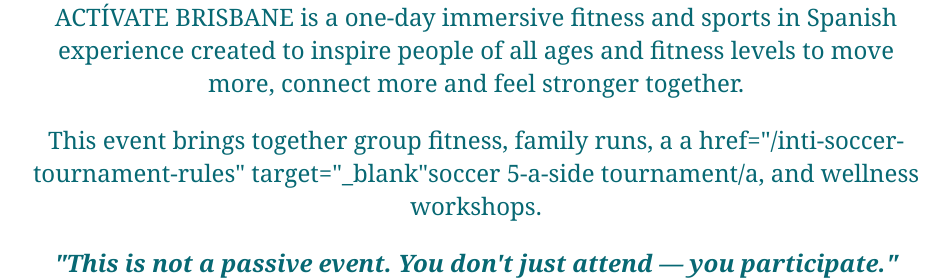
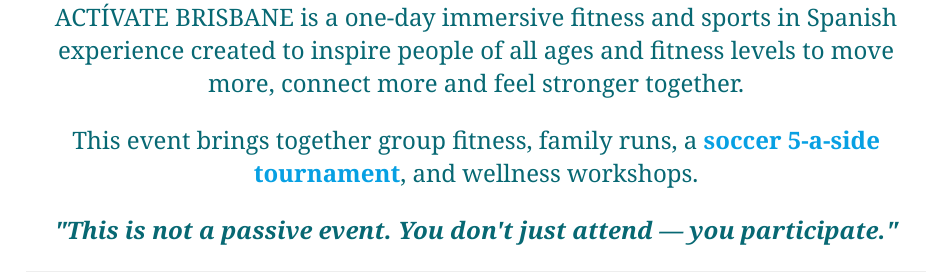
Before and after one commit to irenelalana/personal-website, a Next.js app: page /activate-brisbane in a window 1280 px wide. Shown: the part 1260-1540 px from the top of the page, without its empty margins (164-1116 px from the left). Built offline with nearby package versions, Linux system fonts and the light colour scheme; no server answers; the database is empty.

Commit message:
fix broken link

```diff
--- a/src/app/activate-brisbane/page.tsx
+++ b/src/app/activate-brisbane/page.tsx
@@ -199,7 +199,7 @@ export default function ActivateBrisbanePage() {
             ACTÍVATE BRISBANE is a one-day immersive fitness and sports in Spanish experience created to inspire people of all ages and fitness levels to move more, connect more and feel stronger together.
           </p>
           <p>
-            This event brings together group fitness, family runs, a a href="/inti-soccer-tournament-rules" target="_blank"soccer 5-a-side tournament/a, and wellness workshops.
+            This event brings together group fitness, family runs, a <a href="/inti-soccer-tournament-rules" target="_blank" rel="noopener noreferrer">soccer 5-a-side tournament</a>, and wellness workshops.
           </p>
           <p style={{ marginTop: '20px', fontStyle: 'italic', fontWeight: 'bold' }}>
             "This is not a passive event. You don't just attend — you participate."
```
